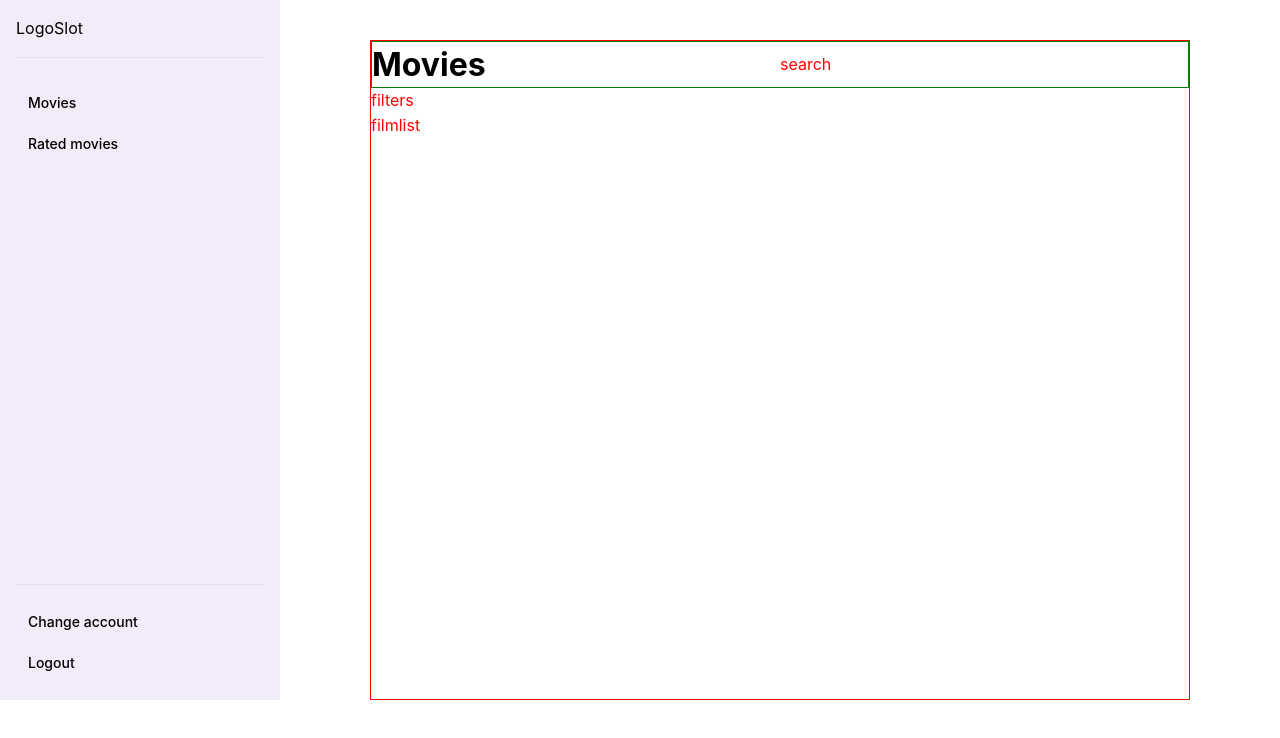
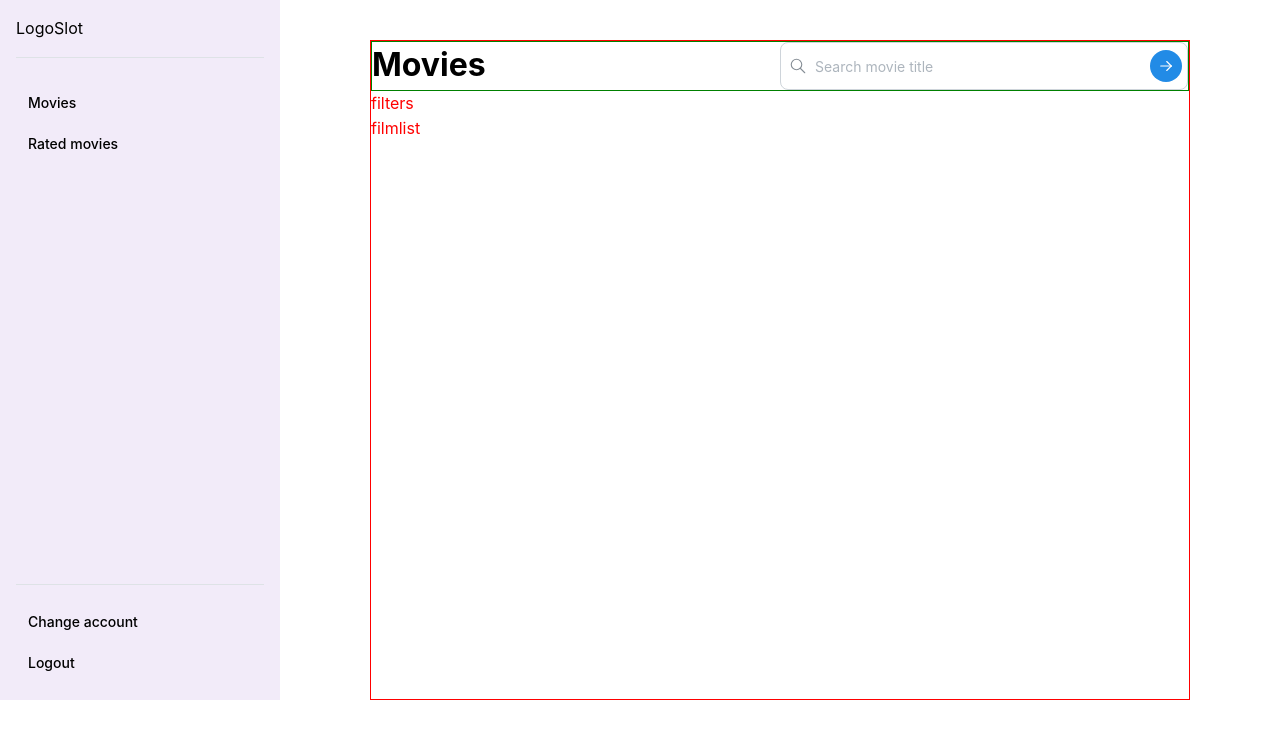
Before and after one commit to DinDenz/search-movie-application, a React (Vite) app: page / in a window 1280 px wide. Shown: the top 738 px of the page. Built offline with nearby package versions, Linux system fonts and the light colour scheme.

Commit message:
add input

```diff
--- a/package.json
+++ b/package.json
@@ -21,6 +21,7 @@
   "dependencies": {
     "@mantine/core": "7.10.0",
     "@mantine/hooks": "7.10.0",
+    "@tabler/icons-react": "^3.5.0",
     "react": "^18.2.0",
     "react-dom": "^18.2.0",
     "react-router-dom": "^6.22.3"
--- a/src/components/Search/Search.module.css
+++ b/src/components/Search/Search.module.css
@@ -1,3 +1,3 @@
 .search {
-    flex: 50%;
+  flex: 50%;
 }
--- a/src/components/Search/Search.tsx
+++ b/src/components/Search/Search.tsx
@@ -1,9 +1,10 @@
+import SearchInput from '../SearchInput/SearchInput';
 import classes from './Search.module.css';
 
 export default function Search() {
   return (
     <div className={classes.search}>
-      search
+      <SearchInput />
     </div>
   );
 }
--- /dev/null
+++ b/src/components/SearchInput/SearchInput.module.css
@@ -0,0 +1,17 @@
+.search_input {
+  display: block;
+  height: 100%;
+}
+.search_input input {
+  display: block;
+  font-family: Inter;
+  font-size: 14px;
+  font-weight: 400;
+  line-height: 20px;
+  text-align: left;
+  height: 48px;
+}
+.search_input input:focus {
+  border: 1px solid #9854f6;
+  caret-color: #9854f6;
+}
--- /dev/null
+++ b/src/components/SearchInput/SearchInput.tsx
@@ -0,0 +1,23 @@
+import { TextInput, TextInputProps, ActionIcon, useMantineTheme, rem } from '@mantine/core';
+import { IconSearch, IconArrowRight } from '@tabler/icons-react';
+import classes from './SearchInput.module.css';
+
+export default function InputWithButton(props: TextInputProps) {
+  const theme = useMantineTheme();
+
+  return (
+    <TextInput
+      radius="8px"
+      placeholder="Search movie title"
+      rightSectionWidth={42}
+      leftSection={<IconSearch style={{ width: rem(18), height: rem(18) }} stroke={1.5} />}
+      rightSection={
+        <ActionIcon size={32} radius="xl" color={theme.primaryColor} variant="filled">
+          <IconArrowRight style={{ width: rem(18), height: rem(18) }} stroke={1.5} />
+        </ActionIcon>
+      }
+      {...props}
+      className={classes.search_input}
+    />
+  );
+}
--- a/src/components/Title/Title.module.css
+++ b/src/components/Title/Title.module.css
@@ -6,4 +6,5 @@
   line-height: 45px;
   text-align: left;
   color: #000000;
+  height: 48px;
 }
```
Also changed, not shown: 1 other file (tests, documents, lock files or other folders).
